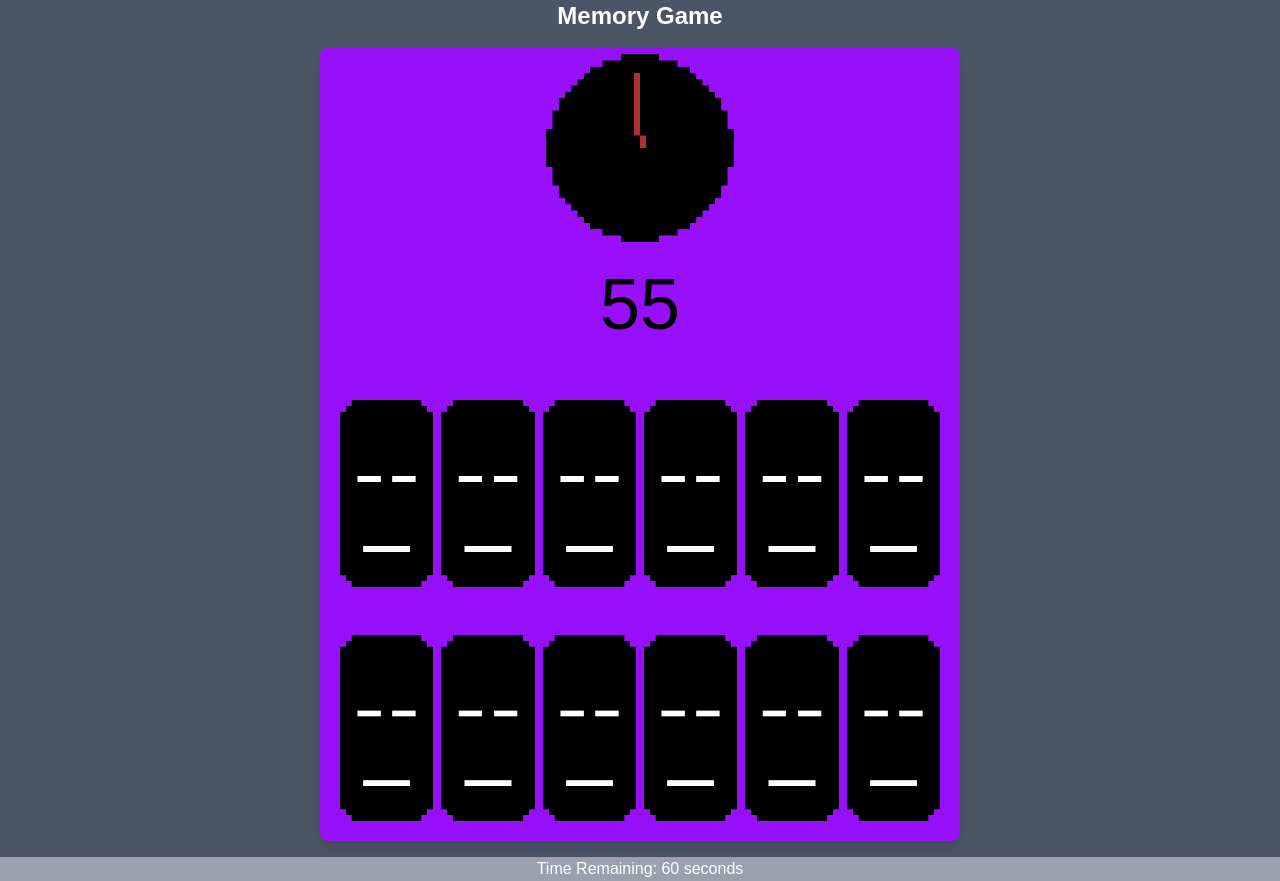
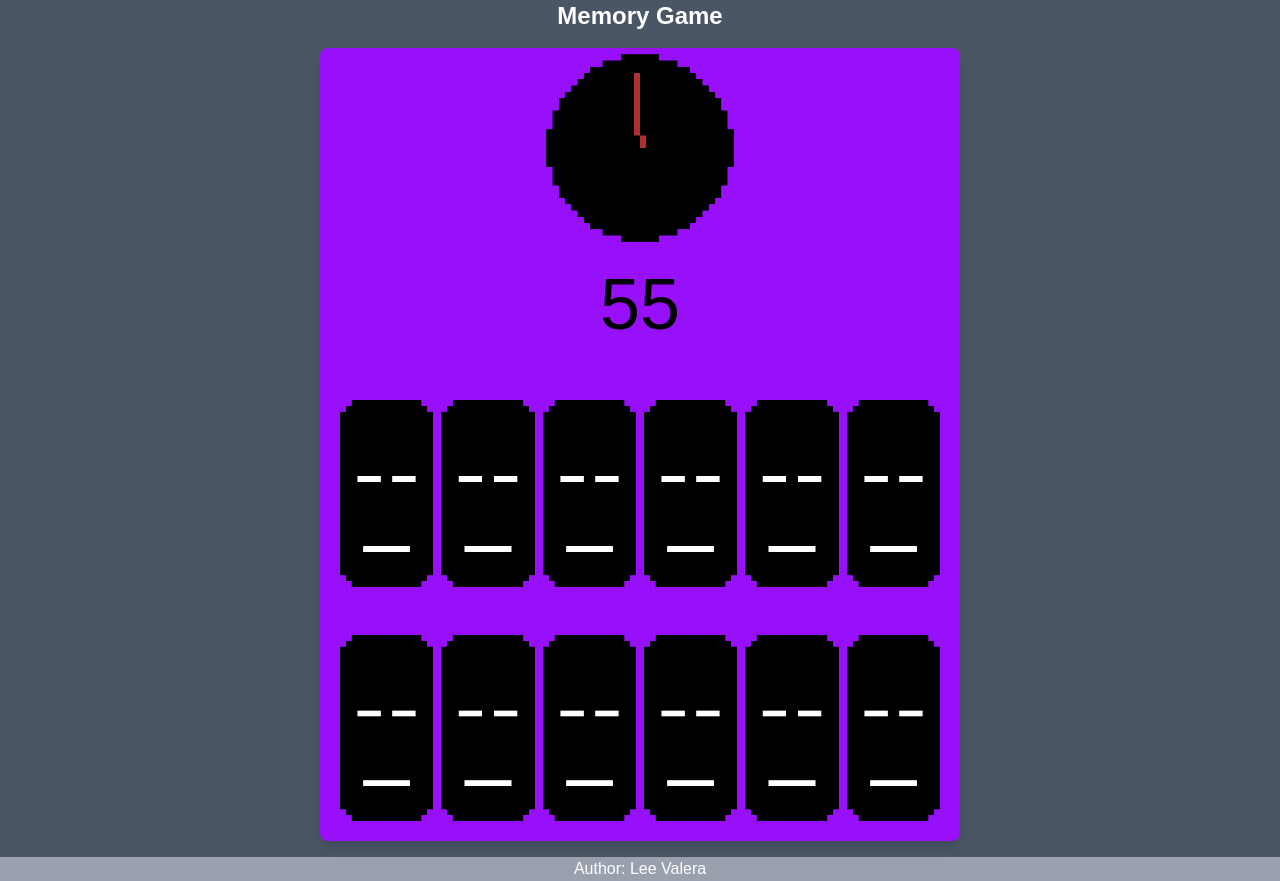
Before and after one commit to Lee-Abraham/cprg-306project, a Next.js app: page /games/memory-match in a window 1280 px wide. Built offline with nearby package versions, Linux system fonts and the light colour scheme.

Commit message:
Update page.js

```diff
--- a/app/games/memory-match/page.js
+++ b/app/games/memory-match/page.js
@@ -158,7 +158,7 @@ export default function MemoryGame() {
 
       {/* Footer */}
       <div className="bg-gray-400 w-full text-center text-white mt-4">
-        <p>Time Remaining: {timeOfGame} seconds</p>
+        <h1>Author: Lee Valera</h1>
       </div>
     </main>
   );
```
